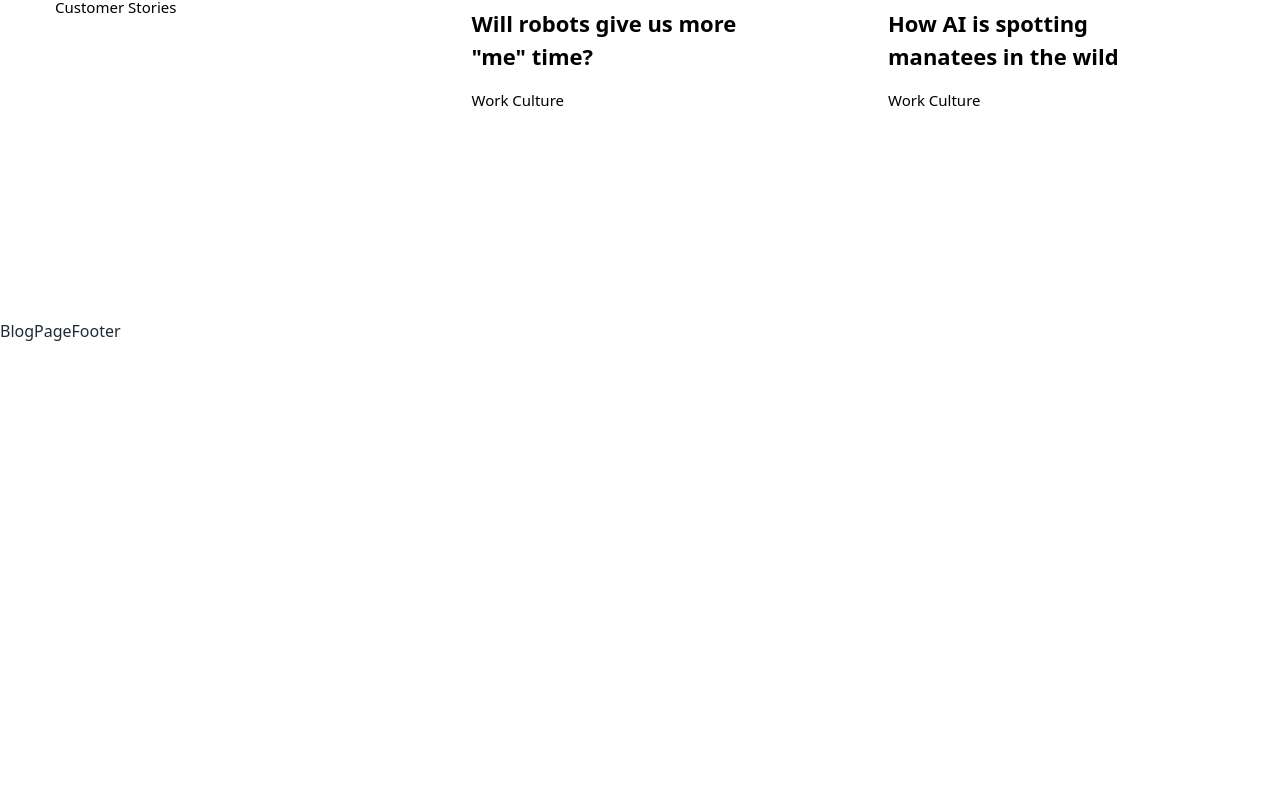
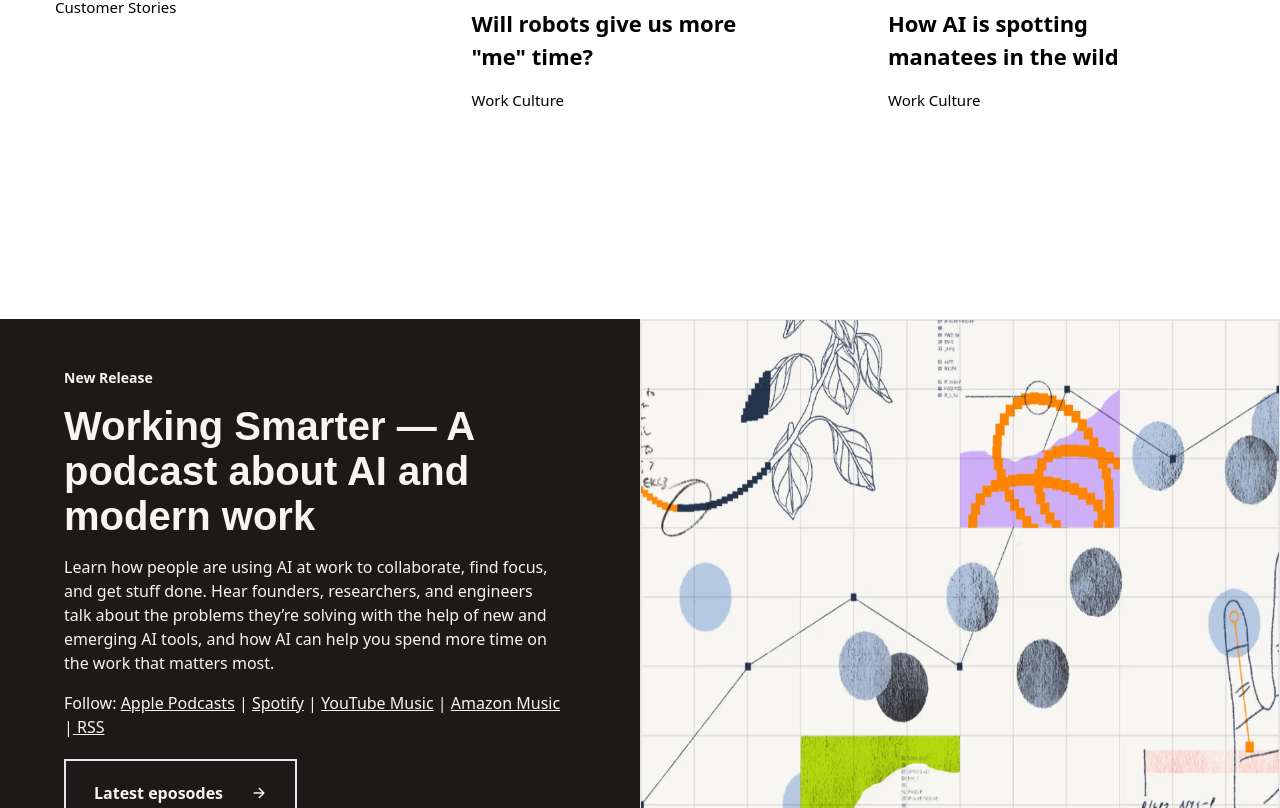
Before and after one commit to mehedi1802hasan/Dropbox-for-HorizonPlus, a React (Create React App) app: page /blog in a window 1280 px wide. Shown: the part 1992-2800 px from the top of the page. Before the commit the page ends 2335 px from the top, so only its background shows below. Built offline with nearby package versions, Linux system fonts and the light colour scheme.

Commit message:
insightsection add

```diff
--- a/src/Pages/AllPages/BlogPage.jsx
+++ b/src/Pages/AllPages/BlogPage.jsx
@@ -3,6 +3,7 @@ import BlogPageNavbar from "../Components/BlogPageNavbar";
 import BlogPageFooter from "../Components/BlogPageFooter";
 import BlogPageBanner from "../Components/BlogPageBanner";
 import Blog from "../Components/Blog";
+import Insight from "../Components/Insight";
 
 const BlogPage = () => {
   return (
@@ -10,8 +11,9 @@ const BlogPage = () => {
       <BlogPageNavbar></BlogPageNavbar>
 
       <BlogPageBanner></BlogPageBanner>
+
       <Blog></Blog>
-
+ <Insight></Insight>
       <BlogPageFooter></BlogPageFooter>
     </div>
   );
--- a/src/Pages/Components/Blog.jsx
+++ b/src/Pages/Components/Blog.jsx
@@ -14,14 +14,14 @@ const Blog = () => {
             <p className="mt-6 mb-4 hover:underline text-[22px] font-bold w-[400px] text-black">
               Abdi Aidid on being your most creative, dynamic self
             </p>
-            <p className="text-[15px]">Podcast</p>
+            <p className="text-[15px] hover:underline">Podcast</p>
           </div>
           <div>
             <img className="w-[506px] h-[510px]" src={Workslower} alt="" />
             <p className="mt-6 mb-4 hover:underline text-[22px] font-bold w-[400px] text-black">
               Abdi Aidid on being your most creative, dynamic self
             </p>
-            <p className="text-[15px]">Podcast</p>
+            <p className="text-[15px] hover:underline">Podcast</p>
           </div>
         </div>
         <div className="mt-28 w-[1170px] mx-auto lg:flex  justify-between  gap-8">
@@ -31,7 +31,7 @@ const Blog = () => {
             <p className="mt-6 mb-4 hover:underline text-[22px] font-bold w-[270px]   lg:leading-[25px] text-black">
             How Aug X Labs made video creation less of a chore, more of a game
             </p>
-            <p className="text-[15px]">Customer Stories</p>
+            <p className="text-[15px] hover:underline">Customer Stories</p>
           </div>
                       {/*4th static blog */}
 
@@ -40,7 +40,7 @@ const Blog = () => {
             <p className="mt-6 mb-4 hover:underline text-[22px] font-bold w-[300px] text-black">
             Will robots give us more "me" time?
             </p>
-            <p className="text-[15px]">Work Culture</p>
+            <p className="text-[15px] hover:underline">Work Culture</p>
           </div>
 
                       {/*5th static blog */}
@@ -49,7 +49,7 @@ const Blog = () => {
             <p className="mt-6 mb-4 hover:underline text-[22px] font-bold w-[240px] text-black">
             How AI is spotting manatees in the wild
             </p>
-            <p className="text-[15px]">Work Culture
+            <p className="text-[15px] hover:underline">Work Culture
 
 </p>
           </div>
--- a/src/Pages/Components/BlogPageBanner.jsx
+++ b/src/Pages/Components/BlogPageBanner.jsx
@@ -9,8 +9,8 @@ const BlogPageBanner = () => {
             </div>
             <div className=' w-2/3'>
           <div>
-          <p className='text-[22px] font-bold underline'>Customer Stories</p>
-           <h3 className='text-[97px] font-familjen-grotesk w-[900px] font-bold'>Remote and under control: How a K-Drama got made across continents</h3>
+          <p className='text-[22px] font-bold hover:underline'>Customer Stories</p>
+           <h3 className='text-[97px] font-familjen-grotesk w-[900px] font-bold hover:underline'>Remote and under control: How a K-Drama got made across continents</h3>
           </div>
             </div>
           </div>
--- /dev/null
+++ b/src/Pages/Components/Insight.jsx
@@ -0,0 +1,42 @@
+import React from "react";
+import insight from "../../assets/insight.png";
+import { IoArrowForward } from "react-icons/io5";
+
+const Insight = () => {
+  return (
+    <div className="text-[#F7F5F2]">
+      <div className="flex justify-between ">
+        <div className="w-1/2  bg-[#1E1919] ">
+          <div className="py-12 px-16 h-full">
+            <p className="text-[14px] font-semibold">New Release</p>{" "}
+            <p className="text-[40px] my-4 w-[500px] lg:leading-[45px] font-space_grotesk font-bold">
+              Working Smarter — A podcast about AI and modern work
+            </p>
+            <p className="text-[16px] font-medium w-[500px]">
+              Learn how people are using AI at work to collaborate, find focus,
+              and get stuff done. Hear founders, researchers, and engineers talk
+              about the problems they’re solving with the help of new and
+              emerging AI tools, and how AI can help you spend more time on the
+              work that matters most.
+            </p>
+            <p className="text-[16px] my-4 font-medium w-[500px]">
+              Follow: <span className="underline">Apple Podcasts</span> | <span className="underline">Spotify</span> | <span className="underline">YouTube Music</span> | <span className="underline">Amazon Music</span> |
+               <span className="underline"> RSS</span>
+            </p>
+            <div className="text-center  mt-5 ">
+              <button className="hover:bg-[#090b0f]  border-2 text-[16px] font-semibold px-7  py-5 text-center flex justify-center items-center gap-7 ">
+                <p className="text-[16px]"> Latest eposodes</p>{" "}
+                <IoArrowForward />
+              </button>
+            </div>
+          </div>
+        </div>
+        <div className="w-1/2  border">
+          <img className="h-full" src={insight} alt="" />
+        </div>
+      </div>
+    </div>
+  );
+};
+
+export default Insight;
```
Also changed, not shown: src/assets/insight.png (added).
